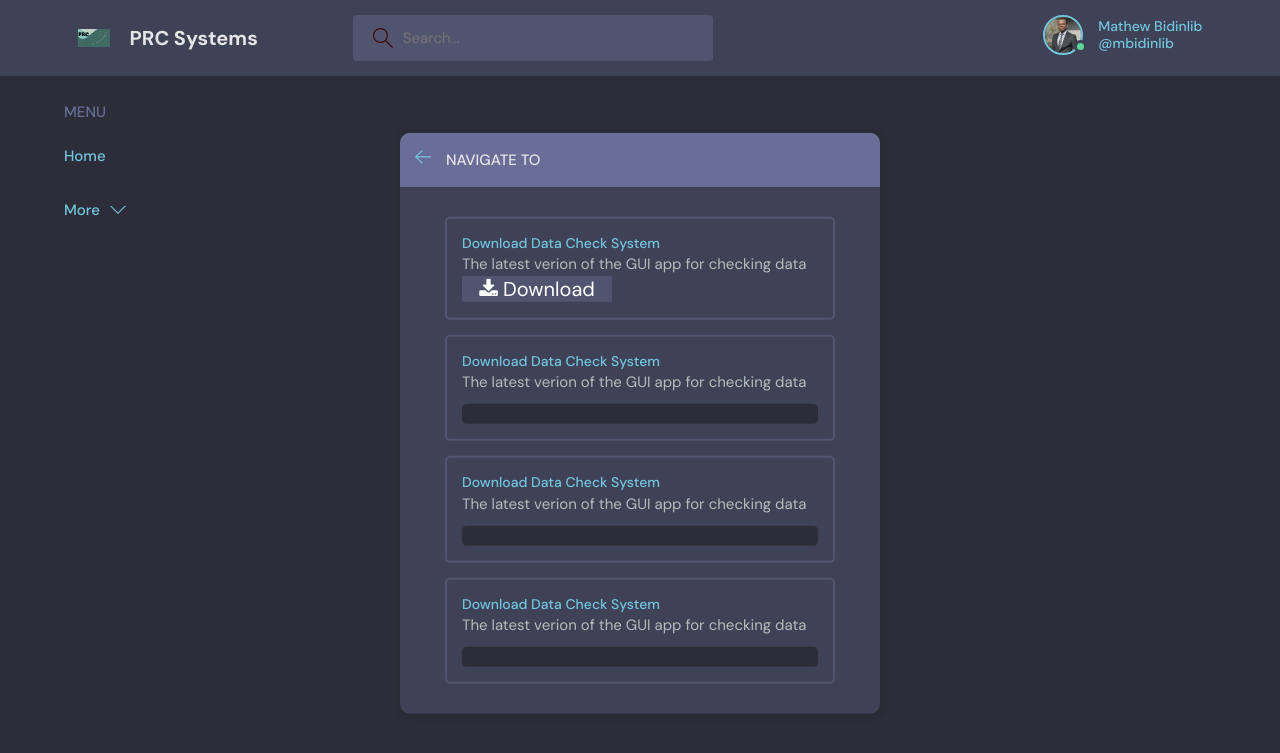
After one commit to mbidinlib/prc_systems, a Django app: template base/templates/base/activity.html in a window 1280 px wide. The commit adds this page. Shown: the top 753 px of the page. Run offline with Django 4.2, Linux system fonts and the light colour scheme; the template is opened without the code that fills it, so the values that code supplies are empty.

Commit message:
added mobile menu navigation

```diff
--- /dev/null
+++ b/base/templates/base/activity.html
@@ -0,0 +1,90 @@
+{% extends 'main.html' %} {% block content %}
+
+<main class="layout">
+  <div class="container">
+    {% include 'base/systems_component.html' %}
+
+    <div class="layout__box">
+      <div class="layout__boxHeader">
+        <div class="layout__boxTitle">
+          <a href="{%url 'home'%}">
+            <svg
+              version="1.1"
+              xmlns="http://www.w3.org/2000/svg"
+              width="32"
+              height="32"
+              viewBox="0 0 32 32"
+            >
+              <title>arrow-left</title>
+              <path
+                d="M13.723 2.286l-13.723 13.714 13.719 13.714 1.616-1.611-10.96-10.96h27.625v-2.286h-27.625l10.965-10.965-1.616-1.607z"
+              ></path>
+            </svg>
+          </a>
+          <h3>Navigate to</h3>
+        </div>
+      </div>
+
+      <div class="activities-page layout__body">
+
+        <div class="activities__box">
+            <div class="activities__boxHeader roomListRoom__header">
+              <a href="Link" class="roomListRoom__author">
+                <p>Download Data Check System</p>
+              </a>
+            </div>
+              The latest verion of the GUI app for checking data<a href="link"></a>
+
+              <link rel="stylesheet" href="https://cdnjs.cloudflare.com/ajax/libs/font-awesome/4.7.0/css/font-awesome.min.css">
+              <!-- Auto width -->
+              <a href="{% url 'download_file' %}?filename=PRCDataCheck.exe">
+              <button class="btn_d"><i class="fa fa-download"></i> Download</button>
+              </a>
+        </div>
+
+        <div class="activities__box">
+        <div class="activities__boxHeader roomListRoom__header">
+            <a href="Link" class="roomListRoom__author">
+            <p>Download Data Check System</p>
+            </a>
+        </div>
+            The latest verion of the GUI app for checking data<a href="link"></a>
+        <div class="activities__boxContent">
+            <div class="activities__boxRoomContent">
+            </div>
+        </div>
+        </div>
+
+        <div class="activities__box">
+        <div class="activities__boxHeader roomListRoom__header">
+            <a href="Link" class="roomListRoom__author">
+            <p>Download Data Check System</p>
+            </a>
+        </div>
+            The latest verion of the GUI app for checking data<a href="link"></a>
+        <div class="activities__boxContent">
+            <div class="activities__boxRoomContent">
+            </div>
+        </div>
+        </div>
+
+        <div class="activities__box">
+        <div class="activities__boxHeader roomListRoom__header">
+            <a href="Link" class="roomListRoom__author">
+            <p>Download Data Check System</p>
+            </a>
+        </div>
+            The latest verion of the GUI app for checking data<a href="link"></a>
+        <div class="activities__boxContent">
+            <div class="activities__boxRoomContent">
+            </div>
+        </div>
+        </div>
+
+      </div>
+    </div>
+  </div>
+
+</main>
+
+{% endblock %}
--- a/base/templates/base/data_check.html
+++ b/base/templates/base/data_check.html
@@ -23,12 +23,12 @@
                 d="M32 30.586l-10.845-10.845c1.771-2.092 2.845-4.791 2.845-7.741 0-6.617-5.383-12-12-12s-12 5.383-12 12c0 6.617 5.383 12 12 12 2.949 0 5.649-1.074 7.741-2.845l10.845 10.845 1.414-1.414zM12 22c-5.514 0-10-4.486-10-10s4.486-10 10-10c5.514 0 10 4.486 10 10s-4.486 10-10 10z"
               ></path>
             </svg>
-            <input placeholder="Search for posts" />
+            <input placeholder="Search" />
           </label>
         </form>
         <div class="mobile-menuItems">
-          <a class="btn btn--main btn--pill" href="#">Systems</a>
-          <a class="btn btn--main btn--pill" href="#">Navigate To</a>
+          <a class="btn btn--main btn--pill" href="{% url 'systems' %}">Systems</a>
+          <a class="btn btn--main btn--pill" href="{% url 'navigate' %}">Navigate To</a>
         </div>
       </div>
 
--- a/base/templates/base/data_engineer.html
+++ b/base/templates/base/data_engineer.html
@@ -27,8 +27,8 @@
           </label>
         </form>
         <div class="mobile-menuItems">
-          <a class="btn btn--main btn--pill" href="#">Systems</a>
-          <a class="btn btn--main btn--pill" href="#">Navigate To</a>
+          <a class="btn btn--main btn--pill" href="{% url 'systems' %}">Systems</a>
+          <a class="btn btn--main btn--pill" href="{% url 'navigate' %}">Navigate To</a>
         </div>
       </div>
 
--- a/base/templates/base/data_visual.html
+++ b/base/templates/base/data_visual.html
@@ -27,8 +27,8 @@
           </label>
         </form>
         <div class="mobile-menuItems">
-          <a class="btn btn--main btn--pill" href="#">Systems</a>
-          <a class="btn btn--main btn--pill" href="#">Navigate To</a>
+          <a class="btn btn--main btn--pill" href="{% url 'systems' %}">Systems</a>
+          <a class="btn btn--main btn--pill" href="{% url 'navigate' %}">Navigate To</a>
         </div>
       </div>
 
--- a/base/templates/base/home.html
+++ b/base/templates/base/home.html
@@ -27,8 +27,8 @@
           </label>
         </form>
         <div class="mobile-menuItems">
-          <a class="btn btn--main btn--pill" href="#">Systems</a>
-          <a class="btn btn--main btn--pill" href="#">Navigate To</a>
+          <a class="btn btn--main btn--pill" href="{% url 'systems' %}">Systems</a>
+          <a class="btn btn--main btn--pill" href="{% url 'navigate' %}">Navigate To</a>
         </div>
       </div>
 
--- a/base/urls.py
+++ b/base/urls.py
@@ -14,6 +14,8 @@ urlpatterns = [
     path('data_engineer/', views.data_engineer, name= "data_engineer"),
     path('data_engineer/', views.other_systems, name= "data_other"),
     path('download/', views.download_file, name="download_file"),
+    path('navigate/', views.navigate_to, name="navigate"),
+    path('all_systems/', views.all_systems, name="systems"),
 
     # path("create-room/", views.createRoom, name='create-room'),
     # path("update-room/<str:pk>/", views.updateRoom, name='update-room'),
--- a/static/styles/styles.css
+++ b/static/styles/styles.css
@@ -251,22 +251,22 @@ a {
   fill: var(--color-light);
 }
 
-/* .mobile-menu {
+.mobile-menu {
   margin-bottom: 3rem;
-} */
+}
 
-/* .mobile-menuItems {
+.mobile-menuItems {
   display: flex;
   align-items: center;
   justify-content: center;
-  gap: 1rem;
-} */
+  gap: 2rem;
+}
 
-/* @media screen and (min-width: 500px) {
+@media screen and (min-width: 500px) {
   .mobile-menu {
     display: none;
   }
-} */
+}
 
 /*==============================
 =>  Header Section
@@ -615,12 +615,12 @@ a {
   display: block;
 }
 
-/* @media screen and (max-width: 500px) {
+@media screen and (max-width: 200px) {
   .mobile-menu .header__search {
     display: block;
-    margin-bottom: 2.4rem;
+    margin-bottom: 2rem;
   }
-} */
+}
 
 /*==============================
 =>  Room List
```
Also changed, not shown: base/templates/base/systems.html (added, +46 -0 lines), base/views.py (+13 -1 lines).
